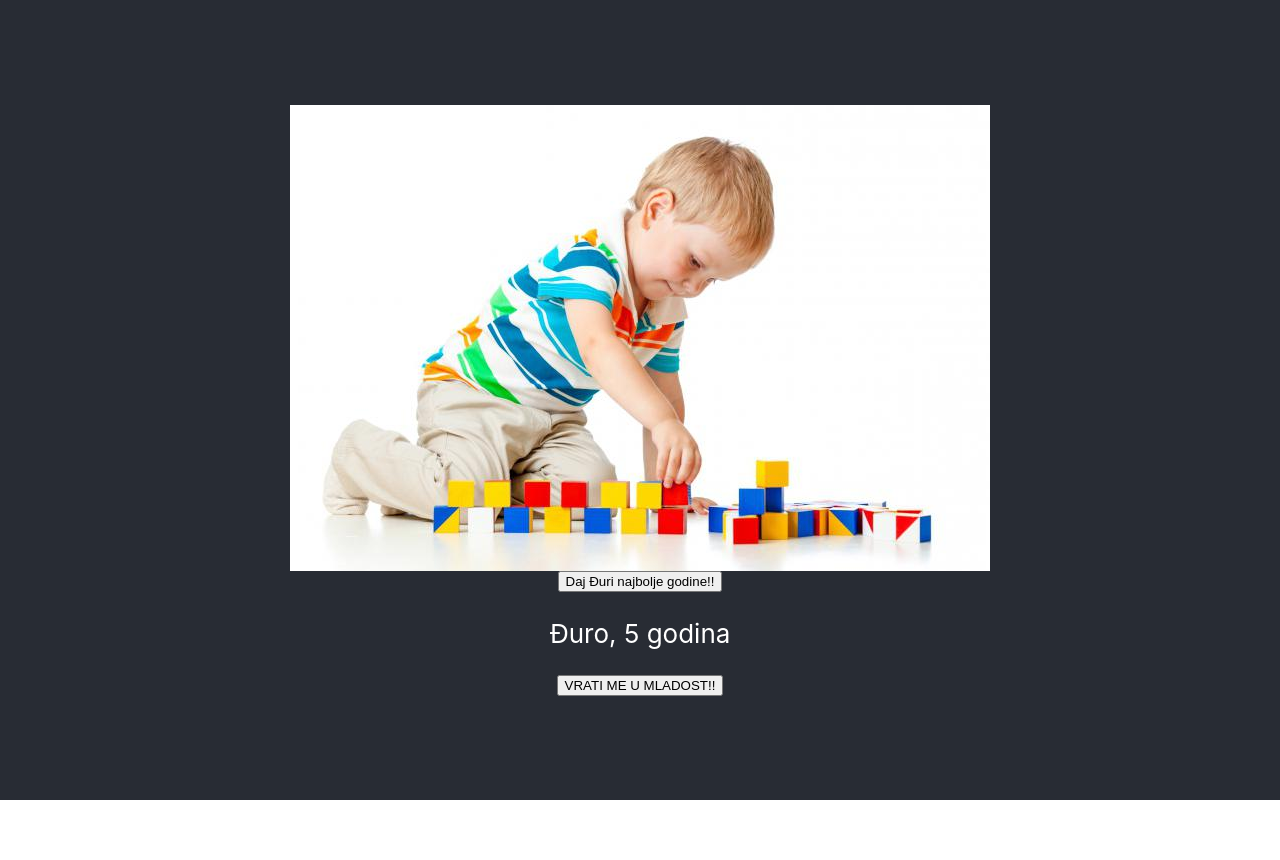
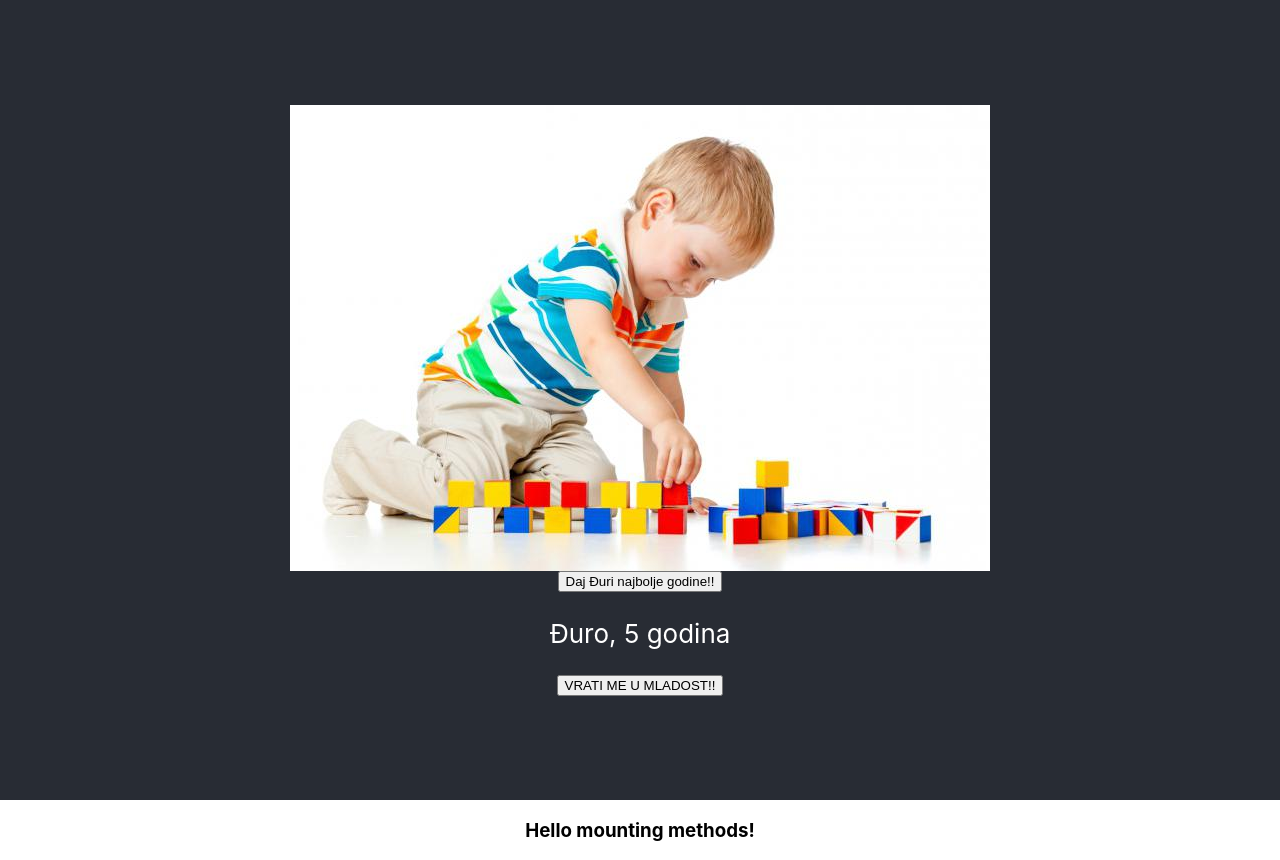
Before and after one commit to CVurbic/state_zadatak, a React (Create React App) app: page / in a window 1280 px wide. Before the commit the page ends 800 px from the top, so only its background shows below. Built offline with nearby package versions, Linux system fonts and the light colour scheme.

Commit message:
LifeCycle dodan

```diff
--- a/src/App.js
+++ b/src/App.js
@@ -5,6 +5,8 @@ import React, { useState } from 'react';
 import IpakNemoj from './components/IpakNemoj';
 import mladaSlika from "./imgs/mladi.jpg"
 import stariSlika from "./imgs/OIP.jpg"
+import LifeCycle from './components/LifeCycle';
+
 
 
 /* function App() {
@@ -84,6 +86,7 @@ class App extends React.Component{
             />
 
           </header>
+          <LifeCycle/>
         </div>
 
     )
--- /dev/null
+++ b/src/components/LifeCycle.jsx
@@ -0,0 +1,26 @@
+import React from 'react'
+
+class LifeCycle extends React.Component {
+    componentWillMount(){
+        console.log("Component will mount!");
+    }
+    componentDidMount(){
+        console.log("Component did mount!");
+        this.getList()
+    }
+
+     getList = () =>{
+        console.log("Getting lists.....")
+    }
+
+
+
+render(){
+
+    return (
+        <div><h3>Hello mounting methods!</h3></div>
+        )
+    }
+}
+
+export default LifeCycle
```
